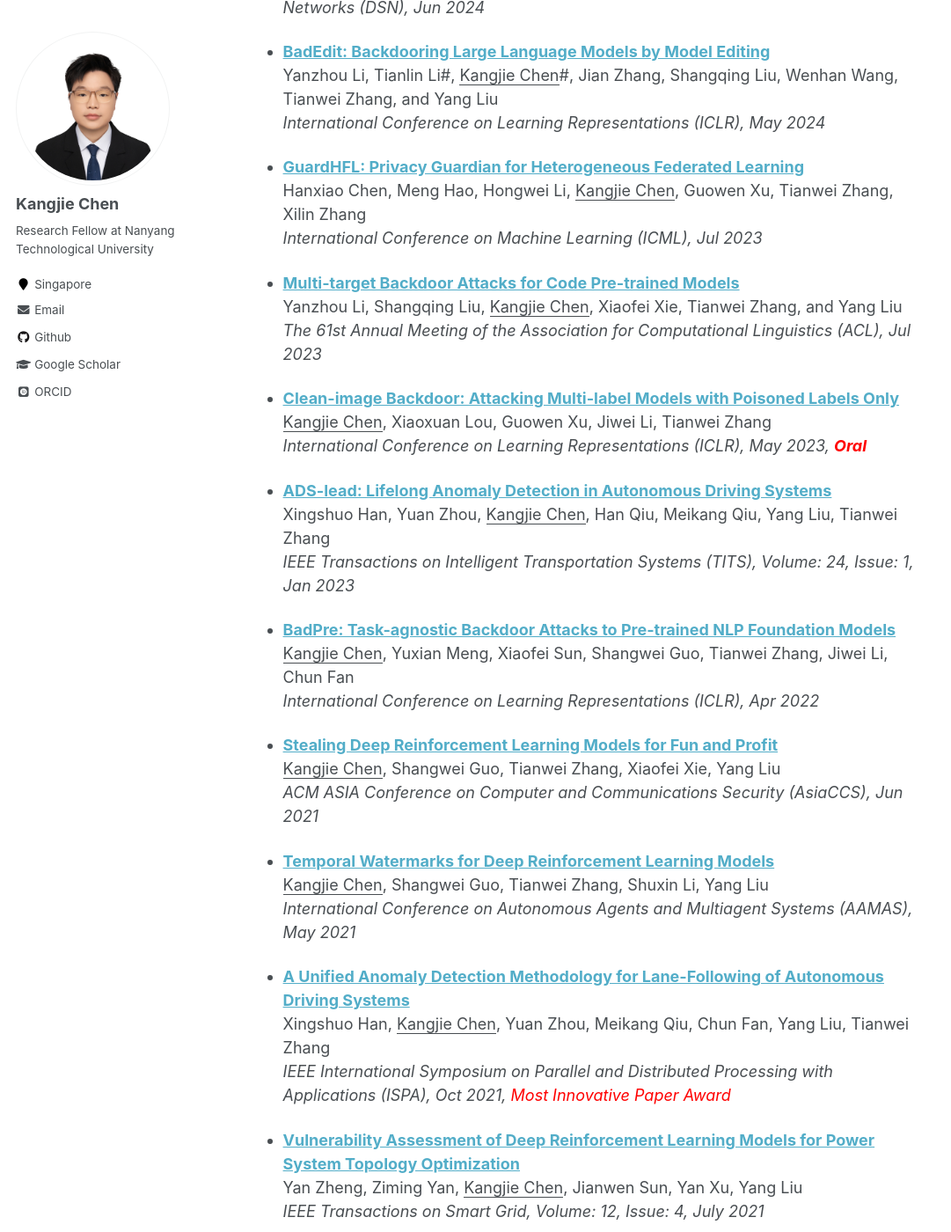
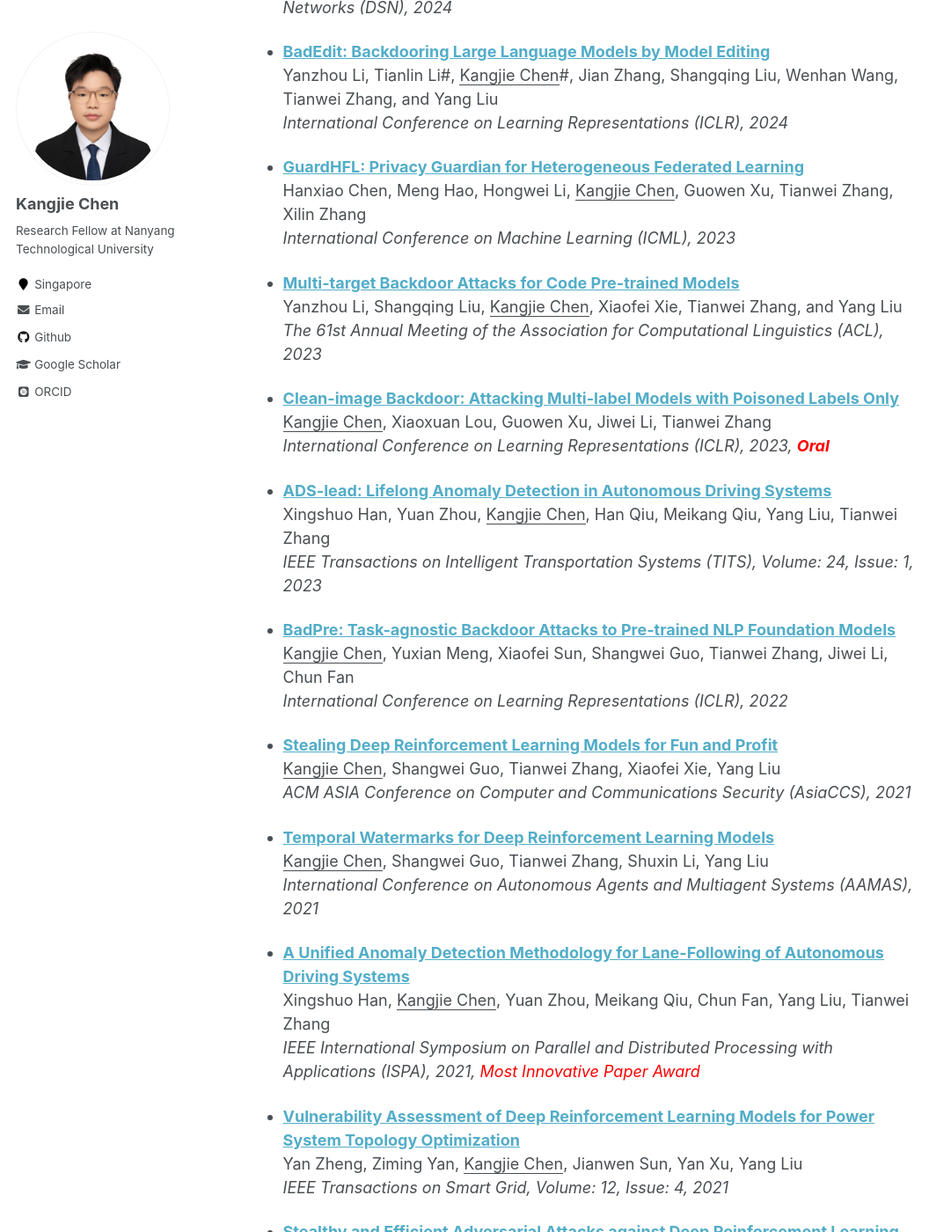
Before and after one commit to kangjie-chen/kangjie-chen.github.io, a Jekyll site: the page built from _pages/about.md, in a window 1280 px wide and 1400 px high, scrolled down 1730 px. Shown: the whole window at 88% size, without its empty margins (0-1081 px from the left). Built offline with Jekyll 4.4.1, drawn with Linux system fonts in a browser that asks for light colours; some web fonts are replaced; some of the changed text lies outside the part shown.

Commit message:
Update about.md

```diff
--- a/_pages/about.md
+++ b/_pages/about.md
@@ -26,26 +26,26 @@ I am currently a Research Fellow at [Digital Trust Centre](https://www.ntu.edu.s
   <br/>
   Yanzhou Li, Shangqiu Liu, <u>Kangjie Chen</u>, Tianwei Zhang, Yang Liu
   <br/>
-  *The 2nd Conference on Language Modeling (COLM), October, 2025*
+  *The 2nd Conference on Language Modeling (COLM), 2025*
 
 - **Automated Red Teaming for Text-to-Image Models through Feedback-Guided Prompt Iteration with Vision-Language Models**
   <br/>
-  Wei Xu\*, <u>Kangjie Chen</u>\*, Jiawei Qiu, Yuyang zhang, Run Wang, Jin Mao, Tianwei Zhang, Lina Wang
+  Wei Xu\*, <u>Kangjie Chen</u>\*, Jiawei Qiu, Yuyang Zhang, Run Wang, Jin Mao, Tianwei Zhang, Lina Wang
   <br/>
-  *IEEE International Conference on Computer Vision (ICCV), October, 2025*
+  *IEEE International Conference on Computer Vision (ICCV), 2025*
 
 - **USD: NSFW Content Detection for Text-to-Image Models via Scene Graph**
   <br/>
   Yuyang Zhang\*, <u>Kangjie Chen</u>\*, Xudong Jiang, Jiahui Wen, Yihui Jin, Ziyou Liang, Yihao Huang, Run Wang, Lina Wang
   <br/>
-  *The 34th USENIX Security Symposium (USENIX), Aug, 2025*
+  *The 34th USENIX Security Symposium (USENIX), 2025*
 
 
 - **[TRUST-VLM: Thorough Red-teaming for Uncovering Safety Threats in Vision-Language Models](https://kangjie-chen.github.io/files/2025_ICML.pdf)**
   <br/>
   <u>Kangjie Chen</u>, Muyang Li, Guanlin Li, Shudong Zhang, Shangwei Guo, Tianwei Zhang
   <br/>
-  *International Conference on Machine Learning (ICML), July, 2025*
+  *International Conference on Machine Learning (ICML), 2025*
 
 - **[ART: Automatic Red-teaming for Text-to-Image Models to Protect Benign Users](https://openreview.net/pdf?id=H2ATO32ilj)**
   <br/>
@@ -69,73 +69,73 @@ I am currently a Research Fellow at [Digital Trust Centre](https://www.ntu.edu.s
   <br/>
   Xiaoxuan Lou\*, <u>Kangjie Chen</u>\*, Guowen Xu, Han Qiu, Shangwei Guo, and Tianwei Zhang
   <br/>
-  *The 54th Annual IEEE/IFIP International Conference on Dependable Systems and Networks (DSN), Jun 2024*
+  *The 54th Annual IEEE/IFIP International Conference on Dependable Systems and Networks (DSN), 2024*
 
 - **[BadEdit: Backdooring Large Language Models by Model Editing](https://openreview.net/pdf?id=duZANm2ABX)**
   <br/>
   Yanzhou Li, Tianlin Li\#, <u>Kangjie Chen</u>\#, Jian Zhang, Shangqing Liu, Wenhan Wang, Tianwei Zhang, and Yang Liu
   <br/>
-  *International Conference on Learning Representations (ICLR), May 2024*
+  *International Conference on Learning Representations (ICLR), 2024*
 
 - **[GuardHFL: Privacy Guardian for Heterogeneous Federated Learning](https://proceedings.mlr.press/v202/chen23j.html)**
   <br/>
   Hanxiao Chen, Meng Hao, Hongwei Li, <u>Kangjie Chen</u>, Guowen Xu, Tianwei Zhang, Xilin Zhang
   <br/>
-  *International Conference on Machine Learning (ICML), Jul 2023*
+  *International Conference on Machine Learning (ICML), 2023*
 
 - **[Multi-target Backdoor Attacks for Code Pre-trained Models](https://aclanthology.org/2023.acl-long.399.pdf)**
   <br/>
   Yanzhou Li, Shangqing Liu, <u>Kangjie Chen</u>, Xiaofei Xie, Tianwei Zhang, and Yang Liu
   <br/>
-  *The 61st Annual Meeting of the Association for Computational Linguistics (ACL), Jul 2023*
+  *The 61st Annual Meeting of the Association for Computational Linguistics (ACL), 2023*
 
 - **[Clean-image Backdoor: Attacking Multi-label Models with Poisoned Labels Only](https://kangjie-chen.github.io/files/2023_ICLR_clean-image_backdoor.pdf)**
   <br/>
   <u>Kangjie Chen</u>, Xiaoxuan Lou, Guowen Xu, Jiwei Li, Tianwei Zhang
   <br/>
-  *International Conference on Learning Representations (ICLR), May 2023, <span style="color:red"><b>Oral</b></span>*
+  *International Conference on Learning Representations (ICLR), 2023, <span style="color:red"><b>Oral</b></span>*
 
 - **[ADS-lead: Lifelong Anomaly Detection in Autonomous Driving Systems](https://kangjie-chen.github.io/files/2022_TITS_ADS-lead.pdf)**
   <br/>
   Xingshuo Han, Yuan Zhou, <u>Kangjie Chen</u>, Han Qiu, Meikang Qiu, Yang Liu, Tianwei Zhang
   <br/>
-  *IEEE Transactions on Intelligent Transportation Systems (TITS), Volume: 24, Issue: 1, Jan 2023*
+  *IEEE Transactions on Intelligent Transportation Systems (TITS), Volume: 24, Issue: 1, 2023*
 
 - **[BadPre: Task-agnostic Backdoor Attacks to Pre-trained NLP Foundation Models](https://kangjie-chen.github.io/files/2022_ICLR_BadPre.pdf)**
   <br/>
   <u>Kangjie Chen</u>, Yuxian Meng, Xiaofei Sun, Shangwei Guo, Tianwei Zhang, Jiwei Li, Chun Fan
   <br/>
-  *International Conference on Learning Representations (ICLR), Apr 2022*
+  *International Conference on Learning Representations (ICLR), 2022*
 
 - **[Stealing Deep Reinforcement Learning Models for Fun and Profit](https://kangjie-chen.github.io/files/2021_AsiaCCS_Stealing-DRL.pdf)**
   <br/>
   <u>Kangjie Chen</u>, Shangwei Guo, Tianwei Zhang, Xiaofei Xie, Yang Liu
   <br/>
-  *ACM ASIA Conference on Computer and Communications Security (AsiaCCS), Jun 2021*
+  *ACM ASIA Conference on Computer and Communications Security (AsiaCCS), 2021*
 
 - **[Temporal Watermarks for Deep Reinforcement Learning Models](https://kangjie-chen.github.io/files/2021_AAMAS_DRL-Watermark.pdf)**
   <br/>
   <u>Kangjie Chen</u>, Shangwei Guo, Tianwei Zhang, Shuxin Li, Yang Liu
   <br/>
-  *International Conference on Autonomous Agents and Multiagent Systems (AAMAS), May 2021*
+  *International Conference on Autonomous Agents and Multiagent Systems (AAMAS), 2021*
 
 - **[A Unified Anomaly Detection Methodology for Lane-Following of Autonomous Driving Systems](https://kangjie-chen.github.io/files/2021_ISPA_Anomaly-Detection.pdf)**
   <br/>
   Xingshuo Han, <u>Kangjie Chen</u>, Yuan Zhou, Meikang Qiu, Chun Fan, Yang Liu, Tianwei Zhang
   <br/>
-  *IEEE International Symposium on Parallel and Distributed Processing with Applications (ISPA), Oct 2021, <span style="color:red">Most Innovative Paper Award</span>*
+  *IEEE International Symposium on Parallel and Distributed Processing with Applications (ISPA), 2021, <span style="color:red">Most Innovative Paper Award</span>*
 
 - **[Vulnerability Assessment of Deep Reinforcement Learning Models for Power System Topology Optimization](https://ieeexplore.ieee.org/document/9365691)**
   <br/>
   Yan Zheng, Ziming Yan, <u>Kangjie Chen</u>, Jianwen Sun, Yan Xu, Yang Liu
   <br/>
-  *IEEE Transactions on Smart Grid, Volume: 12, Issue: 4, July 2021*
+  *IEEE Transactions on Smart Grid, Volume: 12, Issue: 4, 2021*
 
 - **[Stealthy and Efficient Adversarial Attacks against Deep Reinforcement Learning](https://kangjie-chen.github.io/files/2020_AAAI_DRL_AE.pdf)**
   <br/>
   Jianwen Sun, Tianwei Zhang, Xiaofei Xie, Lei Ma, Yan Zheng, <u>Kangjie Chen</u>, Yang Liu
   <br/>
-  *Proceedings of the AAAI Conference on Artificial Intelligence (AAAI), Apr 2020*
+  *Proceedings of the AAAI Conference on Artificial Intelligence (AAAI), 2020*
 
 <!-- ## Book -->
 
```
